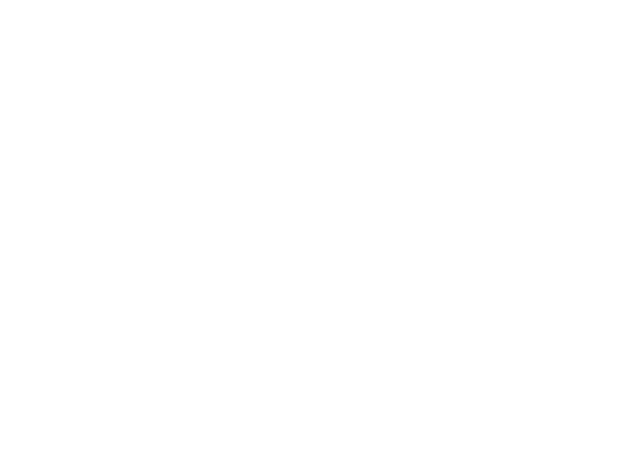
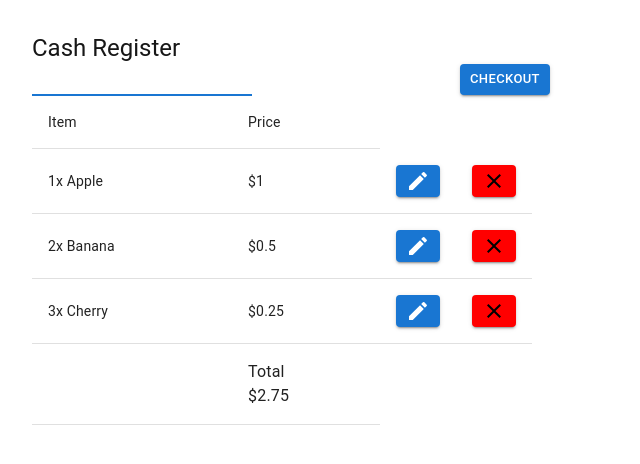
Before and after one commit to vregazzi/cash-register, a Next.js app: page / in a window 1280 px wide. Shown: the top 464 px of the page, without its empty margins (0-640 px from the left). Built offline with nearby package versions, Linux system fonts and the light colour scheme.

Commit message:
build out item list

```diff
--- /dev/null
+++ b/src/app/CheckoutButton.tsx
@@ -0,0 +1,30 @@
+import Button from "@mui/material/Button";
+import PurchaseItem from "./types/PurchaseItem";
+
+interface CheckoutButtonProps {
+    list: PurchaseItem[];
+}
+
+export default function CheckoutButton(props: CheckoutButtonProps) {
+    const handleSubmit = (event: React.FormEvent) => {
+        event.preventDefault();
+        let total = 0;
+        props.list.forEach((item) => {
+            total += item.price * item.quantity;
+        });
+        alert("total: $" + total);
+    }
+
+    return (
+        <form onSubmit={handleSubmit}>
+            <Button
+                variant="contained"
+                type="submit"
+                className="submitButton"
+                size="small"
+            >
+                Checkout
+            </Button>
+        </form>
+    );
+}
--- /dev/null
+++ b/src/app/ProductEntry.tsx
@@ -0,0 +1,64 @@
+"use client";
+import Button from "@mui/material/Button";
+import { TextField } from "@mui/material";
+import Typography from "@mui/material/Typography";
+import AddRoundedIcon from "@mui/icons-material/AddRounded";
+import PurchaseItem from "./types/PurchaseItem";
+import { useState } from "react";
+
+const checkForDuplicates = (list: PurchaseItem[], itemName: string) => {
+    return list.some((item) => item.name === itemName);
+}
+
+interface ProductEntryProps {
+    list: PurchaseItem[];
+    setList: (list: PurchaseItem[]) => void;
+}
+
+export default function ProductEntry(props: ProductEntryProps) {
+    const [inputText, setInputText] = useState("");
+
+    const handleChange: React.ChangeEventHandler<HTMLInputElement> = (event) => {
+        setInputText(event.target.value);
+    };
+
+    const handleSubmit: React.FormEventHandler<HTMLFormElement> = async (
+        event
+    ) => {
+        event.preventDefault();
+
+        if (inputText === "") {
+            return;
+        }
+        if (checkForDuplicates(props.list, inputText)) {
+            setInputText("");
+            props.setList(props.list.map((item) => {
+                if (item.name === inputText) {
+                    item.quantity += 1;
+                }
+                return item;
+            }, []));
+            return;
+        }
+
+        props.setList([...props.list, {
+            name: inputText,
+            id: "0",
+            price: 0,
+            quantity: 1
+        }]);
+        setInputText("");
+    };
+
+    return (
+        <form onSubmit={handleSubmit}>
+            <TextField
+                variant="standard"
+                value={inputText}
+                onChange={handleChange}
+                autoFocus={true}
+                autoComplete="off"
+            />
+        </form>
+    );
+}
--- /dev/null
+++ b/src/app/PurchaseItemLine.tsx
@@ -0,0 +1,114 @@
+import PurchaseItem from "./types/PurchaseItem";
+import { Button, TableCell, TableRow } from "@mui/material";
+import { TextField } from "@mui/material";
+import ClearRoundedIcon from "@mui/icons-material/Clear";
+import EditRoundedIcon from "@mui/icons-material/Edit";
+import SaveRoundedIcon from "@mui/icons-material/Save";
+import React, { useState } from "react";
+
+
+interface purchaseItemLineProps {
+    item: PurchaseItem;
+    list: PurchaseItem[];
+    deleteItem: (id: string) => Promise<void>;
+    editItem: (id: string, text: number) => Promise<void>;
+
+}
+
+export default function PurchaseItemLine(props: purchaseItemLineProps) {
+    const [editMode, setEditMode] = useState(false);
+    const [inputText, setEditText] = useState(props.item.quantity);
+
+    const handleDeleteClick = async () => {
+        props.deleteItem(props.item.id);
+    };
+
+    const handleEditClick = () => {
+        setEditMode(true);
+    };
+
+    const handleSubmit = async () => {
+        props.item.quantity = inputText
+        setEditMode(false);
+        props.editItem(props.item.id, inputText);
+    };
+
+    const handleKeyDown: React.KeyboardEventHandler<HTMLDivElement> = (event) => {
+        if (!/[0-9]/.test(event.key) && event.key !== "Backspace") {
+            event.preventDefault();
+        }
+        if (event.key === "Escape") {
+            setEditText(props.item.quantity);
+            setEditMode(false);
+        } else if (event.key === "Enter") {
+            handleSubmit();
+        }
+    };
+
+    const handleChange: React.ChangeEventHandler<HTMLInputElement> = (event) => {
+        setEditText(Number(event.target.value));
+    };
+
+    return (
+        <TableRow>
+            <TableCell>
+                {editMode ? (
+                    <TextField
+                        variant="standard"
+                        value={inputText}
+                        onChange={handleChange}
+                        autoFocus={true}
+                        autoComplete="off"
+                        onKeyDown={handleKeyDown}
+                    />
+                ) : (
+                    props.item.quantity + "x "
+                )}
+                {props.item.name}
+
+            </TableCell>
+            {/* <TableCell>
+                {props.item.name}
+            </TableCell> */}
+            <TableCell>
+                ${props.item.price}
+            </TableCell>
+            <TableCell width={20}>
+                {editMode ? (
+                    <Button
+                        title="Save purchase item."
+                        variant="contained"
+                        size={"small"}
+                        style={{ minWidth: 20, backgroundColor: "green", color: "white" }}
+                        onClick={handleSubmit}
+                    >
+                        <SaveRoundedIcon />
+                    </Button>
+                ) : (
+                    <Button
+                        title="Edit purchase item."
+                        variant="contained"
+                        onClick={handleEditClick}
+                        size="small"
+                        style={{ minWidth: 20, color: "white" }}
+                        disabled={editMode}
+                    >
+                        <EditRoundedIcon />
+                    </Button>
+                )}
+            </TableCell>
+            <TableCell width={50}>
+                <Button
+                    title="Delete purchase item."
+                    variant="contained"
+                    onClick={handleDeleteClick}
+                    size="small"
+                    style={{ minWidth: 20, backgroundColor: "red", color: "black" }}
+                    disabled={editMode}
+                >
+                    <ClearRoundedIcon />
+                </Button>
+            </TableCell>
+        </TableRow>
+    );
+}
--- /dev/null
+++ b/src/app/PurchaseTotal.tsx
@@ -0,0 +1,20 @@
+import { Typography } from '@mui/material';
+import PurchaseItem from './types/PurchaseItem';
+
+interface purchaseTotalProps {
+    list: PurchaseItem[];
+}
+
+export default function PurchaseTotal(props: purchaseTotalProps) {
+    let total = 0;
+    props.list.forEach((item) => {
+        total += item.price * item.quantity;
+    });
+
+    return (
+        <>
+            <Typography>Total</Typography>
+            <Typography>${total}</Typography>
+        </>
+    );
+}
--- a/src/app/page.tsx
+++ b/src/app/page.tsx
@@ -1,7 +1,88 @@
-import Image from "next/image";
+"use client";
+import React, { useEffect, useOptimistic } from 'react';
+import { useState } from 'react';
+import PurchaseItem from './types/PurchaseItem';
+import PurchaseItemLine from './PurchaseItemLine';
+import ProductEntry from './ProductEntry';
+import Table from "@mui/material/Table";
+import { Box, Button, TableBody, TableCell, TableRow, Typography } from "@mui/material";
+import PurchaseTotal from './PurchaseTotal';
+import CheckoutButton from './CheckoutButton';
 
-export default function Home() {
-  return(
-    <></>
+interface AppProps {
+  items: PurchaseItem[];
+}
+
+export default function Home(props: AppProps) {
+  const [listItems, setListItems] = useState<PurchaseItem[]>([
+    {
+      name: 'Apple',
+      id: '1',
+      price: 1.00,
+      quantity: 1
+    },
+    {
+      name: 'Banana',
+      id: '2',
+      price: 0.50,
+      quantity: 2
+    },
+    {
+      name: 'Cherry',
+      id: '3',
+      price: 0.25,
+      quantity: 3
+    }
+  ]);
+
+  const addItem = async (text: string) => {
+    setListItems([...listItems, { name: text, id: '0', price: 1, quantity: 1 }]);
+  };
+
+  const removeItem = async (id: string) => {
+    setListItems((previousState) => {
+      return previousState.filter((entry) => {
+        return entry.id !== id;
+      });
+    });
+  };
+
+  const editItem = async (name: string, quantity: number) => {
+    setListItems((previousState) => {
+      return previousState.map((entry) => {
+        if (entry.name === name) {
+          return { ...entry, quantity: quantity };
+        }
+        return entry;
+      });
+    });
+  };
+
+  return (
+    <Box sx={{ m: 4 }}>
+      <Typography variant="h5">Cash Register</Typography >
+      <Box sx={{ display: 'flex' }}>
+        <ProductEntry list={listItems} setList={setListItems} />
+        &emsp;&emsp;&emsp;&emsp;&emsp;&emsp;&emsp;&emsp;&emsp;&emsp;&emsp;&emsp;&emsp;
+        <CheckoutButton list={listItems} />
+      </Box>
+      <Table sx={{ maxWidth: 500 }}>
+        <TableBody>
+          <TableRow>
+            <TableCell>Item</TableCell>
+            <TableCell>Price</TableCell>
+          </TableRow>
+          {listItems.map((item) => (
+            <PurchaseItemLine item={item} list={listItems} deleteItem={removeItem} editItem={editItem} />
+          ))}
+          <TableRow>
+            <TableCell colSpan={1} />
+            <TableCell>
+              <PurchaseTotal list={listItems} />
+            </TableCell>
+          </TableRow>
+        </TableBody>
+      </Table>
+    </Box>
   );
 }
--- /dev/null
+++ b/src/app/types/PurchaseItem.ts
@@ -0,0 +1,6 @@
+export default interface TodoItem {
+    name: string;
+    id: string;
+    price: number;
+    quantity: number;
+}
```
Also changed, not shown: package.json (+9 -5 lines), 1 other file (tests, documents, lock files or other folders).
